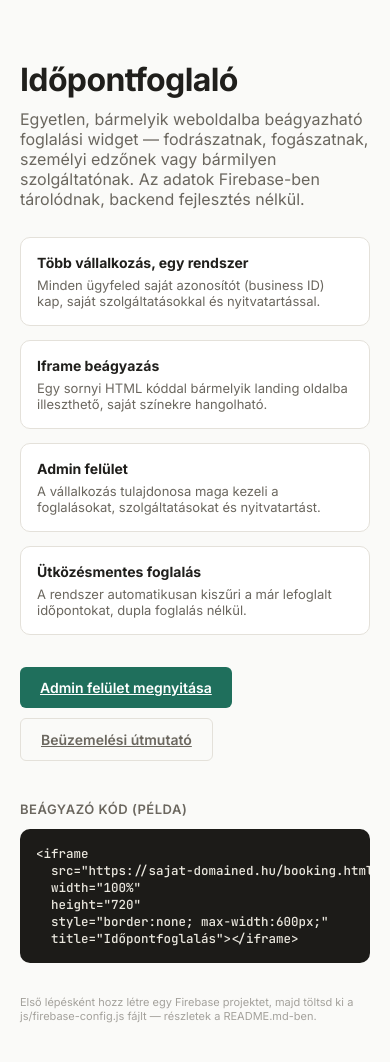
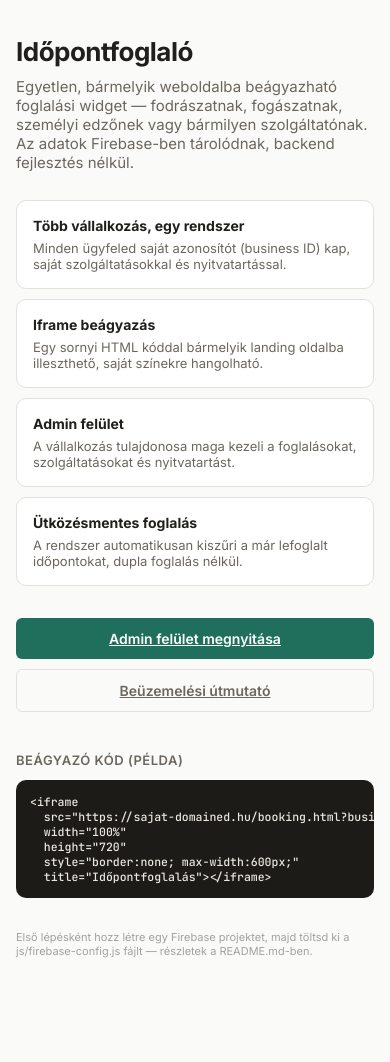
Before and after one commit to MaszlaiG/Idopontfoglalo, a plain HTML site: page index.html in a window 390 px wide. After the commit the page ends 1001 px from the top, so only its background shows below. Drawn offline with Linux system fonts and the light colour scheme.

Commit message:
Add files via upload

```diff
--- a/index.html
+++ b/index.html
@@ -16,7 +16,16 @@
   .if-feature h3 { font-size: 14px; margin: 0 0 6px; }
   .if-feature p { font-size: 13px; color: var(--if-text-muted); margin: 0; }
   .if-cta-row { display: flex; gap: 10px; flex-wrap: wrap; margin-bottom: 40px; }
-  .if-code-block { background: #1c1b18; color: #eae7de; padding: 16px; border-radius: var(--if-radius); font-family: var(--if-font-mono); font-size: 12.5px; overflow-x: auto; white-space: pre; }
+  .if-code-block { background: #1c1b18; color: #eae7de; padding: 16px; border-radius: var(--if-radius); font-family: var(--if-font-mono); font-size: 12.5px; overflow-x: auto; white-space: pre; -webkit-overflow-scrolling: touch; }
+  .if-cta-row .if-btn { flex: 1 1 auto; text-align: center; }
+
+  @media (max-width: 480px) {
+    .if-hero { padding: 36px 16px 32px; }
+    .if-hero h1 { font-size: 26px; }
+    .if-hero p.lead { font-size: 15px; }
+    .if-feature-grid { grid-template-columns: 1fr; gap: 10px; }
+    .if-code-block { font-size: 11.5px; padding: 14px; }
+  }
 </style>
 </head>
 <body class="if-widget-body">
```
